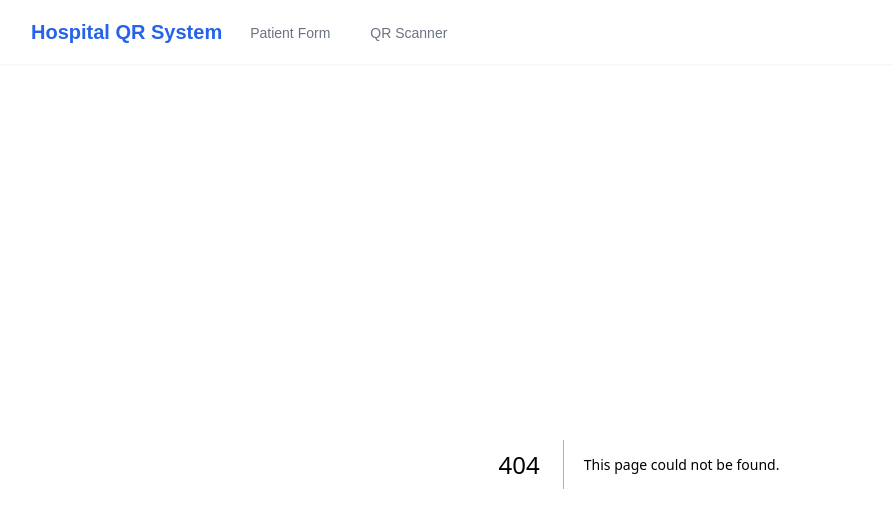
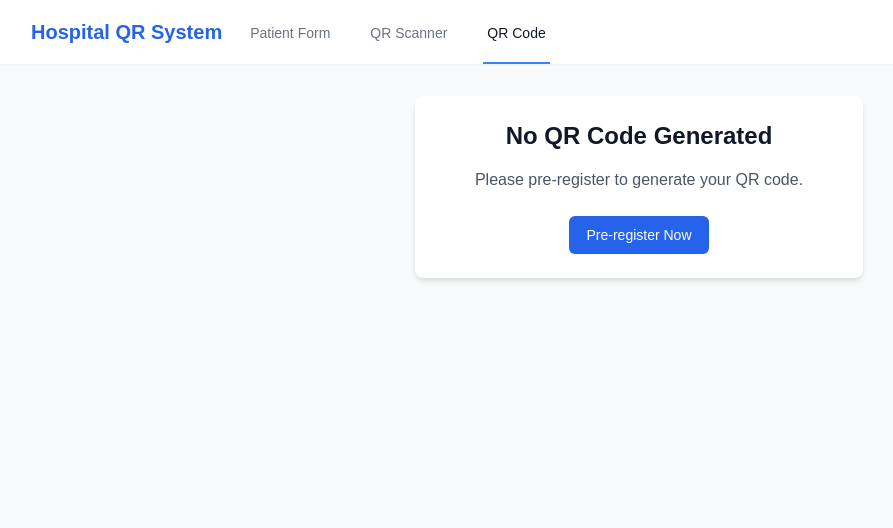
Before and after one commit to PakmanGames/qr-code-prototype, a Next.js app: page /qrcode in a window 1280 px wide. Before the commit this address had no page. Shown: the top 528 px of the page, without its empty margins (1-894 px from the left). Built offline with nearby package versions, Linux system fonts and the light colour scheme.

Commit message:
Implement new page for generated QR Code to go to

```diff
--- a/app/components/Navigation.js
+++ b/app/components/Navigation.js
@@ -54,6 +54,16 @@ export default function Navigation() {
                                 }`}
                             >
                                 QR Scanner
+                            </Link>
+                            <Link
+                                href="/qrcode"
+                                className={`inline-flex items-center px-1 pt-1 border-b-2 text-sm font-medium ${
+                                    pathname === '/qrcode'
+                                        ? 'border-blue-500 text-gray-900'
+                                        : 'border-transparent text-gray-500 hover:border-gray-300 hover:text-gray-700 transition-colors duration-300'
+                                }`}
+                            >
+                                QR Code
                             </Link>
                         </div>
                     </div>
@@ -151,6 +161,17 @@ export default function Navigation() {
                                 >
                                     QR Scanner
                                 </Link>
+                                <Link
+                                    href="/qrcode"
+                                    onClick={closeMenu}
+                                    className={`group flex items-center px-2 py-2 text-base font-medium rounded-md transition-colors duration-200 ${
+                                        pathname === '/qrcode'
+                                            ? 'bg-blue-50 text-blue-600'
+                                            : 'text-gray-600 hover:bg-gray-50 hover:text-gray-900'
+                                    }`}
+                                >
+                                    QR Code
+                                </Link>
                             </nav>
                         </div>
                     </div>
--- a/app/form/page.js
+++ b/app/form/page.js
@@ -5,9 +5,10 @@ import { useForm } from 'react-hook-form';
 import { QRCodeSVG } from 'qrcode.react';
 import { Slider } from '@radix-ui/react-slider';
 import { Label } from '@radix-ui/react-label';
+import { useRouter } from 'next/navigation';
 
 export default function Form() {
-    const [qrCode, setQrCode] = useState('');
+    const router = useRouter();
     const { register, handleSubmit, watch, setValue } = useForm({
         defaultValues: {
             name: '',
@@ -20,7 +21,8 @@ export default function Form() {
 
     const onSubmit = (data) => {
         const qrData = JSON.stringify(data);
-        setQrCode(qrData);
+        localStorage.setItem('patientQRData', qrData);
+        router.push('/qrcode');
     };
 
     // Generate year options from 1925 to 2025
@@ -148,18 +150,6 @@ export default function Form() {
                         Generate QR Code
                     </button>
                 </form>
-
-                {qrCode && (
-                    <div className="mt-8 text-center">
-                        <h2 className="text-lg font-medium text-gray-900 mb-4">Your QR Code</h2>
-                        <div className="inline-block p-4 bg-white rounded-lg shadow">
-                            <QRCodeSVG value={qrCode} size={200} />
-                        </div>
-                        <p className="mt-4 text-sm text-gray-600">
-                            Please show this QR code to hospital staff when you arrive.
-                        </p>
-                    </div>
-                )}
             </div>
         </div>
     );
--- a/app/page.js
+++ b/app/page.js
@@ -1,7 +1,14 @@
+import Link from 'next/link';
+
 export default function Home() {
   return (
-    <div>
+    <div className="min-h-screen bg-gray-50 py-8 px-4 sm:px-6 lg:px-8">
       <h1>This is the work in progress landing page</h1>
+      <button className="bg-blue-500 text-white px-4 py-2 rounded-md">
+        <Link href="/form">
+          Go to Form
+        </Link>
+      </button>
     </div>
   );
 }
--- /dev/null
+++ b/app/qrcode/page.js
@@ -0,0 +1,73 @@
+'use client';
+
+import { useEffect, useState } from 'react';
+import { QRCodeSVG } from 'qrcode.react';
+import Link from "next/link";
+
+export default function QRCode() {
+    const [qrData, setQrData] = useState(null);
+    const [patientData, setPatientData] = useState(null);
+
+    useEffect(() => {
+        const storedData = localStorage.getItem('patientQRData');
+        if (storedData) {
+            setQrData(storedData);
+            setPatientData(JSON.parse(storedData));
+        }
+    }, []);
+
+    if (!qrData) {
+        return (
+            <div className="min-h-screen bg-gray-50 py-8 px-4 sm:px-6 lg:px-8">
+                <div className="max-w-md mx-auto bg-white rounded-lg shadow-md p-6 text-center">
+                    <h1 className="text-2xl font-bold text-gray-900 mb-4">No QR Code Generated</h1>
+                    <p className="text-gray-600 mb-6">Please pre-register to generate your QR code.</p>
+                    <Link
+                        href="/form"
+                        className="inline-flex justify-center py-2 px-4 border border-transparent rounded-md shadow-sm text-sm font-medium text-white bg-blue-600 hover:bg-blue-700 focus:outline-none focus:ring-2 focus:ring-offset-2 focus:ring-blue-500"
+                    >
+                        Pre-register Now
+                    </Link>
+                </div>
+            </div>
+        );
+    }
+
+    return (
+        <div className="min-h-screen bg-gray-50 py-8 px-4 sm:px-6 lg:px-8">
+            <div className="max-w-md mx-auto bg-white rounded-lg shadow-md p-6">
+                <h1 className="text-2xl font-bold text-gray-900 mb-6">Your QR Code</h1>
+
+                <div className="text-center">
+                    <div className="inline-block p-4 bg-white rounded-lg shadow">
+                        <QRCodeSVG value={qrData} size={200} />
+                    </div>
+
+                    <div className="mt-6 text-left">
+                        <h2 className="text-lg font-medium text-gray-900 mb-4">Patient Information</h2>
+                        <div className="space-y-2 text-sm text-gray-600">
+                            <p><span className="font-medium">Name:</span> {patientData.name}</p>
+                            <p><span className="font-medium">Date of Birth:</span> {`${patientData.dateOfBirth.year}-${patientData.dateOfBirth.month}-${patientData.dateOfBirth.day}`}</p>
+                            <p><span className="font-medium">Health Card Number:</span> {patientData.healthCardNumber}</p>
+                            <p><span className="font-medium">Symptoms:</span> {patientData.symptoms}</p>
+                            <p><span className="font-medium">Severity:</span> {patientData.severity}/10</p>
+                        </div>
+                    </div>
+
+                    <p className="mt-6 text-sm text-gray-600">
+                        Please show this QR code to hospital staff when you arrive.
+                    </p>
+
+                    <div className="mt-6">
+                        <Link
+                            href="/form"
+                            className="inline-flex justify-center py-2 px-4 border border-transparent rounded-md shadow-sm text-sm font-medium text-white bg-blue-600 hover:bg-blue-700 focus:outline-none focus:ring-2 focus:ring-offset-2 focus:ring-blue-500"
+                        >
+                            Update Information
+                        </Link>
+                    </div>
+                </div>
+            </div>
+        </div>
+    );
+}
```
